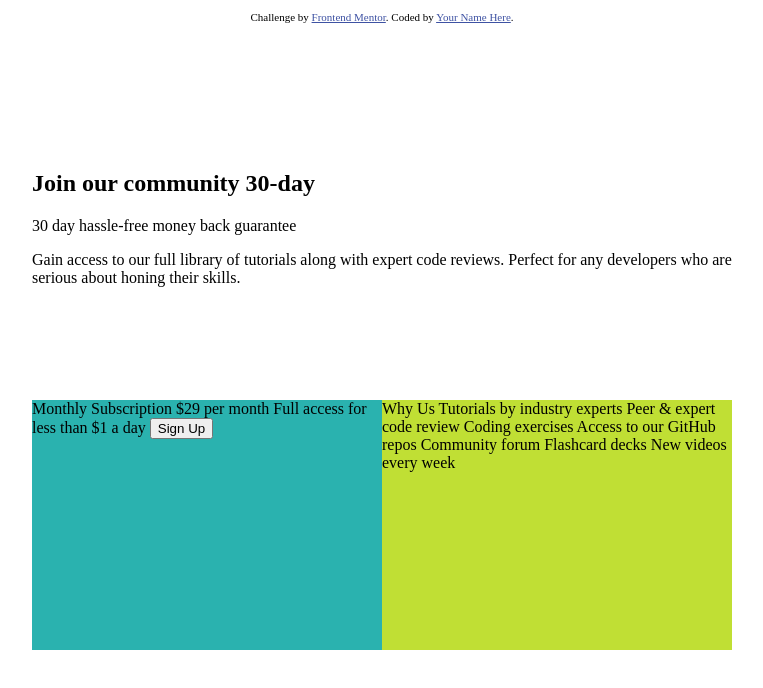
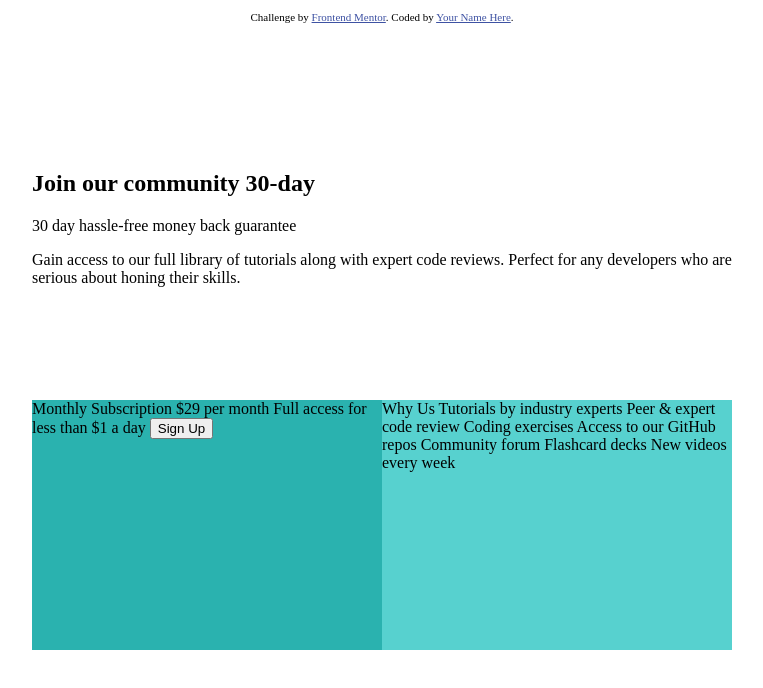
Before and after one commit to cmonez/single-price-grid, a plain HTML site: page index.html in a window 1280 px wide. Shown: the whole page, without its empty margins (258-1021 px from the left). Drawn offline with Linux system fonts and the light colour scheme.

Commit message:
Work on color coloring for cards

```diff
--- a/design/styles.css
+++ b/design/styles.css
@@ -25,7 +25,7 @@
 }
 
 .why-us-box {
-  background-color: hsl(71, 73%, 54%);
+  background-color: hsl(179, 57%, 58%);
   height: 50%;
   width: 50%;
 }
```
